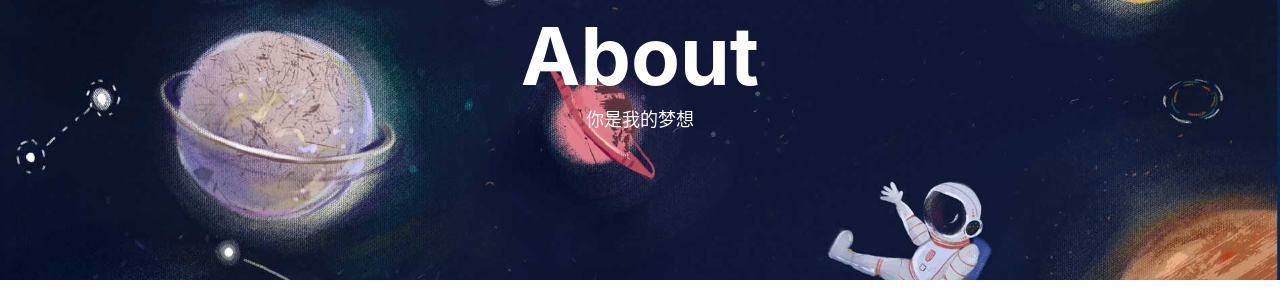
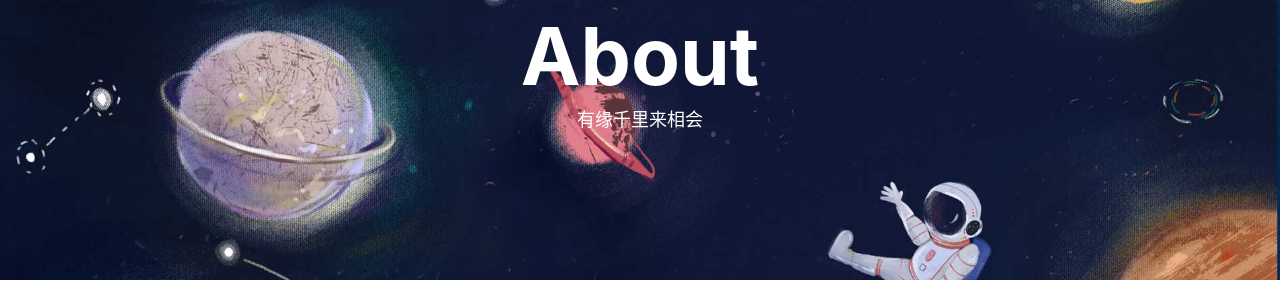
Before and after one commit to Li-YanXin/Li-YanXin.github.io, a Jekyll site: the page built from about.html, in a window 1280 px wide. Shown: the part 138-438 px from the top of the page. Built offline with Jekyll 4.4.1, drawn with Linux system fonts in a browser that asks for light colours; nearby versions of some CDN libraries; comment, search, counter and statistics services are not loaded.

Commit message:
Update about.html

```diff
--- a/about.html
+++ b/about.html
@@ -1,7 +1,7 @@
 ---
 layout: page
 title: "About"
-description: "你是我的梦想"
+description: "有缘千里来相会"
 header-img: "img/about-bg.jpg"
 multilingual: true
 ---
```
